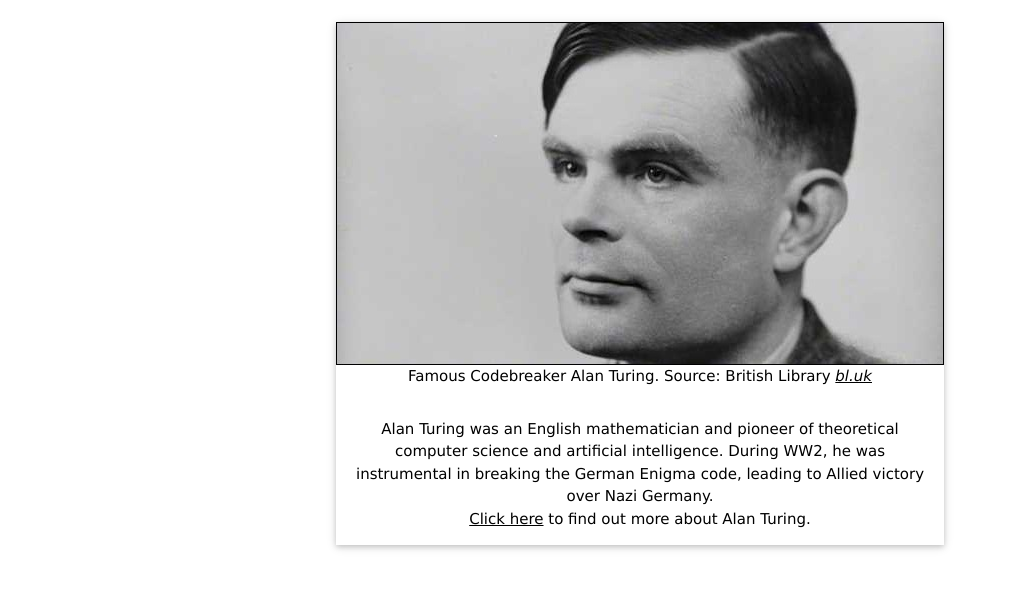
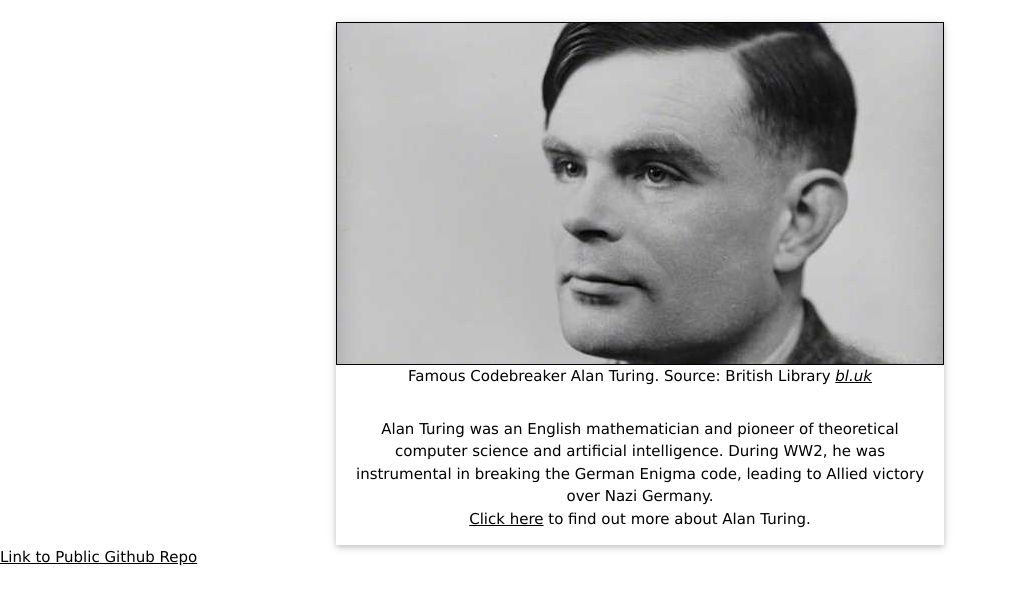
Before and after one commit to leochilds/tribute-page, a plain HTML site: page index.html in a window 1280 px wide. Shown: the part 67-672 px from the top of the page, without its empty margins (0-1010 px from the left). Drawn offline with nearby package versions, Linux system fonts and the light colour scheme.

Commit message:
added link to repo

```diff
--- a/index.html
+++ b/index.html
@@ -35,7 +35,7 @@
             </div>
         </div>
     </div>
-
+    <a href="https://github.com/leochilds/tribute-page" target="_blank">Link to Public Github Repo</a>
 
     <script src="https://cdn.freecodecamp.org/testable-projects-fcc/v1/bundle.js"></script>
 </body>
```
